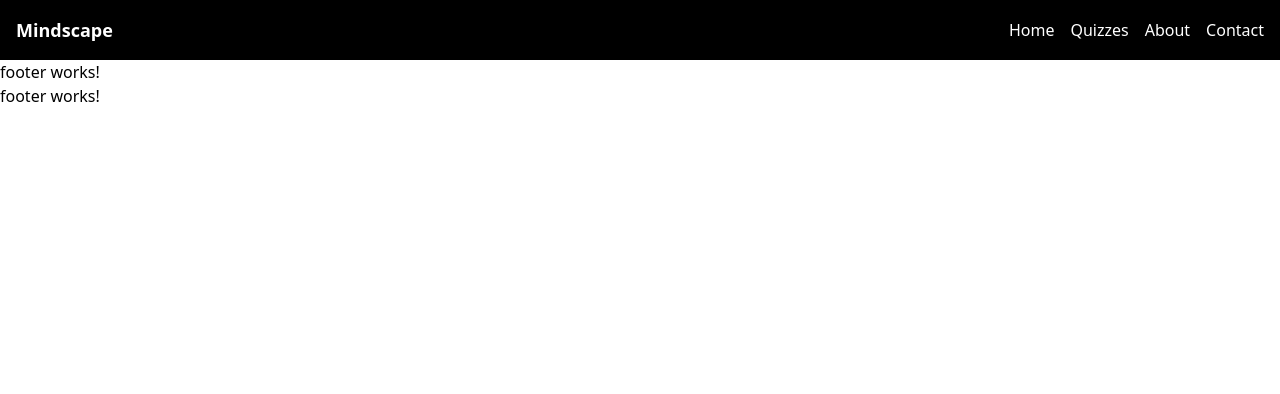
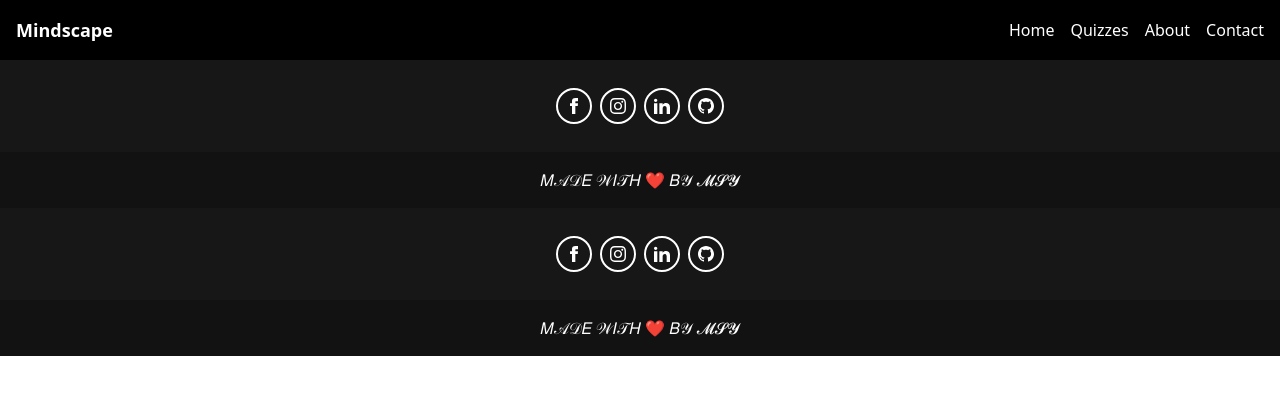
Before and after one commit to MsY2K4/Quiz-App, an Angular app in the folder my_quiz_app/: page /footer in a window 1280 px wide. Shown: the top 394 px of the page. Built offline with nearby package versions, Linux system fonts and the light colour scheme.

Commit message:
Update footer.component.html

```diff
--- a/my_quiz_app/src/app/index/footer/footer.component.html
+++ b/my_quiz_app/src/app/index/footer/footer.component.html
@@ -1 +1,78 @@
-<p>footer works!</p>
+<footer class="flex flex-col items-center bg-neutral-900 text-center text-white ">
+    <div class="container px-6 pt-6">
+      <div class="mb-6 flex justify-center">
+        <a
+          href="https://www.facebook.com/12.toji/"
+          type="button"
+          class="m-1 h-9 w-9 rounded-full border-2 border-white uppercase leading-normal text-white transition duration-150 ease-in-out hover:bg-black hover:bg-opacity-5 focus:outline-none focus:ring-0"
+          data-te-ripple-init
+          data-te-ripple-color="light">
+          <svg
+            xmlns="http://www.w3.org/2000/svg"
+            class="mx-auto h-full w-4"
+            fill="currentColor"
+            viewBox="0 0 24 24">
+            <path
+              d="M9 8h-3v4h3v12h5v-12h3.642l.358-4h-4v-1.667c0-.955.192-1.333 1.115-1.333h2.885v-5h-3.808c-3.596 0-5.192 1.583-5.192 4.615v3.385z" />
+          </svg>
+        </a>
+
+        <a
+          href="https://www.instagram.com/12_toji/?igsh=MTlxODNiMThleTEzZg%3D%3D"
+          type="button"
+          class="m-1 h-9 w-9 rounded-full border-2 border-white uppercase leading-normal text-white transition duration-150 ease-in-out hover:bg-black hover:bg-opacity-5 focus:outline-none focus:ring-0"
+          data-te-ripple-init
+          data-te-ripple-color="light">
+          <svg
+            xmlns="http://www.w3.org/2000/svg"
+            class="mx-auto h-full w-4"
+            fill="currentColor"
+            viewBox="0 0 24 24">
+            <path
+              d="M12 2.163c3.204 0 3.584.012 4.85.07 3.252.148 4.771 1.691 4.919 4.919.058 1.265.069 1.645.069 4.849 0 3.205-.012 3.584-.069 4.849-.149 3.225-1.664 4.771-4.919 4.919-1.266.058-1.644.07-4.85.07-3.204 0-3.584-.012-4.849-.07-3.26-.149-4.771-1.699-4.919-4.92-.058-1.265-.07-1.644-.07-4.849 0-3.204.013-3.583.07-4.849.149-3.227 1.664-4.771 4.919-4.919 1.266-.057 1.645-.069 4.849-.069zm0-2.163c-3.259 0-3.667.014-4.947.072-4.358.2-6.78 2.618-6.98 6.98-.059 1.281-.073 1.689-.073 4.948 0 3.259.014 3.668.072 4.948.2 4.358 2.618 6.78 6.98 6.98 1.281.058 1.689.072 4.948.072 3.259 0 3.668-.014 4.948-.072 4.354-.2 6.782-2.618 6.979-6.98.059-1.28.073-1.689.073-4.948 0-3.259-.014-3.667-.072-4.947-.196-4.354-2.617-6.78-6.979-6.98-1.281-.059-1.69-.073-4.949-.073zm0 5.838c-3.403 0-6.162 2.759-6.162 6.162s2.759 6.163 6.162 6.163 6.162-2.759 6.162-6.163c0-3.403-2.759-6.162-6.162-6.162zm0 10.162c-2.209 0-4-1.79-4-4 0-2.209 1.791-4 4-4s4 1.791 4 4c0 2.21-1.791 4-4 4zm6.406-11.845c-.796 0-1.441.645-1.441 1.44s.645 1.44 1.441 1.44c.795 0 1.439-.645 1.439-1.44s-.644-1.44-1.439-1.44z" />
+          </svg>
+        </a>
+
+        <a
+          href="https://www.linkedin.com/in/younes-moustaquim-9a1a98273/"
+          type="button"
+          class="m-1 h-9 w-9 rounded-full border-2 border-white uppercase leading-normal text-white transition duration-150 ease-in-out hover:bg-black hover:bg-opacity-5 focus:outline-none focus:ring-0"
+          data-te-ripple-init
+          data-te-ripple-color="light">
+          <svg
+            xmlns="http://www.w3.org/2000/svg"
+            class="mx-auto h-full w-4"
+            fill="currentColor"
+            viewBox="0 0 24 24">
+            <path
+              d="M4.98 3.5c0 1.381-1.11 2.5-2.48 2.5s-2.48-1.119-2.48-2.5c0-1.38 1.11-2.5 2.48-2.5s2.48 1.12 2.48 2.5zm.02 4.5h-5v16h5v-16zm7.982 0h-4.968v16h4.969v-8.399c0-4.67 6.029-5.052 6.029 0v8.399h4.988v-10.131c0-7.88-8.922-7.593-11.018-3.714v-2.155z" />
+          </svg>
+        </a>
+
+        <a
+          href="https://github.com/Younes0012"
+          type="button"
+          class="m-1 h-9 w-9 rounded-full border-2 border-white uppercase leading-normal text-white transition duration-150 ease-in-out hover:bg-black hover:bg-opacity-5 focus:outline-none focus:ring-0"
+          data-te-ripple-init
+          data-te-ripple-color="light">
+          <svg
+            xmlns="http://www.w3.org/2000/svg"
+            class="mx-auto h-full w-4"
+            fill="currentColor"
+            viewBox="0 0 24 24">
+            <path
+              d="M12 0c-6.626 0-12 5.373-12 12 0 5.302 3.438 9.8 8.207 11.387.599.111.793-.261.793-.577v-2.234c-3.338.726-4.033-1.416-4.033-1.416-.546-1.387-1.333-1.756-1.333-1.756-1.089-.745.083-.729.083-.729 1.205.084 1.839 1.237 1.839 1.237 1.07 1.834 2.807 1.304 3.492.997.107-.775.418-1.305.762-1.604-2.665-.305-5.467-1.334-5.467-5.931 0-1.311.469-2.381 1.236-3.221-.124-.303-.535-1.524.117-3.176 0 0 1.008-.322 3.301 1.23.957-.266 1.983-.399 3.003-.404 1.02.005 2.047.138 3.006.404 2.291-1.552 3.297-1.23 3.297-1.23.653 1.653.242 2.874.118 3.176.77.84 1.235 1.911 1.235 3.221 0 4.609-2.807 5.624-5.479 5.921.43.372.823 1.102.823 2.222v3.293c0 .319.192.694.801.576 4.765-1.589 8.199-6.086 8.199-11.386 0-6.627-5.373-12-12-12z" />
+          </svg>
+        </a>
+      </div>
+    </div>
+
+    <div
+      class="w-full p-4 text-center"
+      style="background-color: rgba(0, 0, 0, 0.2)">
+      𝑀𝒜𝒟𝐸 𝒲𝐼𝒯𝐻  ❤️
+      <a class="text-whitehite" href="https://tw-elements.com/"
+        >𝐵𝒴 𝓜𝓢𝓨</a
+      >
+    </div>
+  </footer>
```
